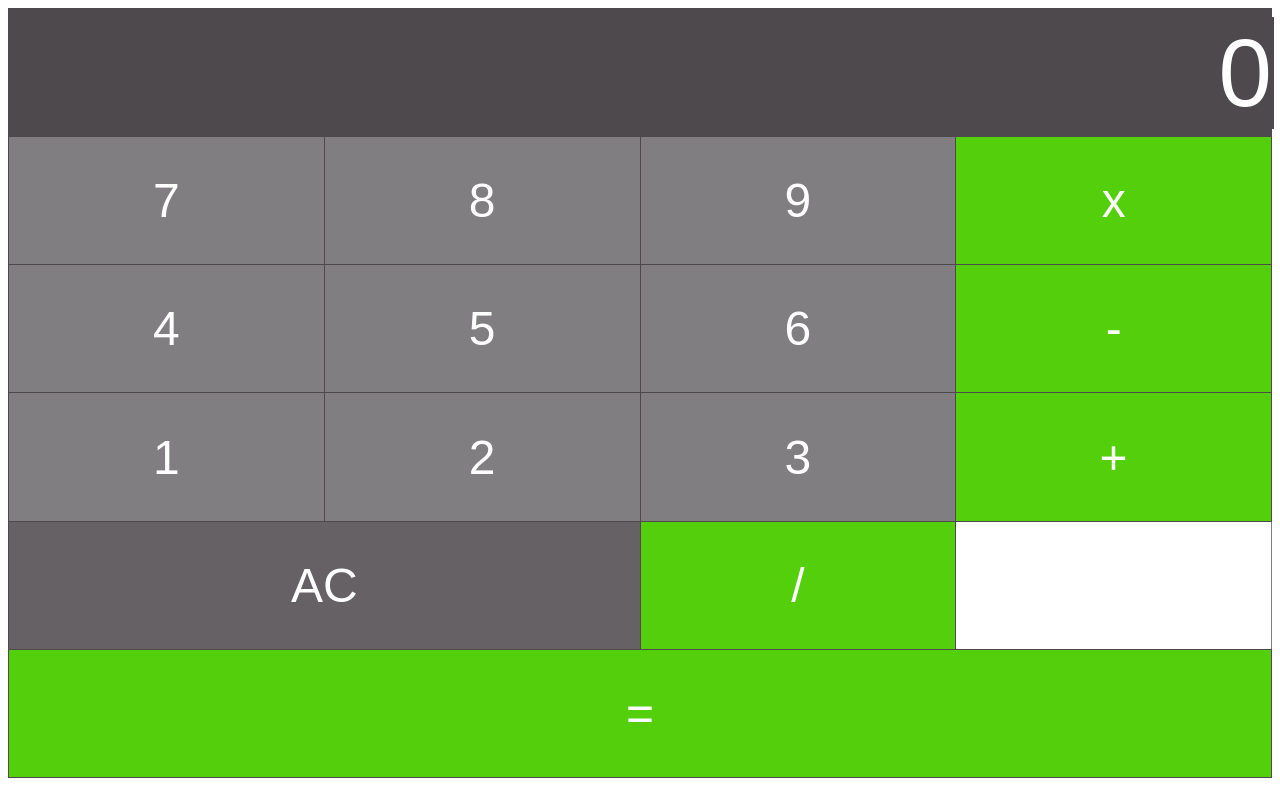
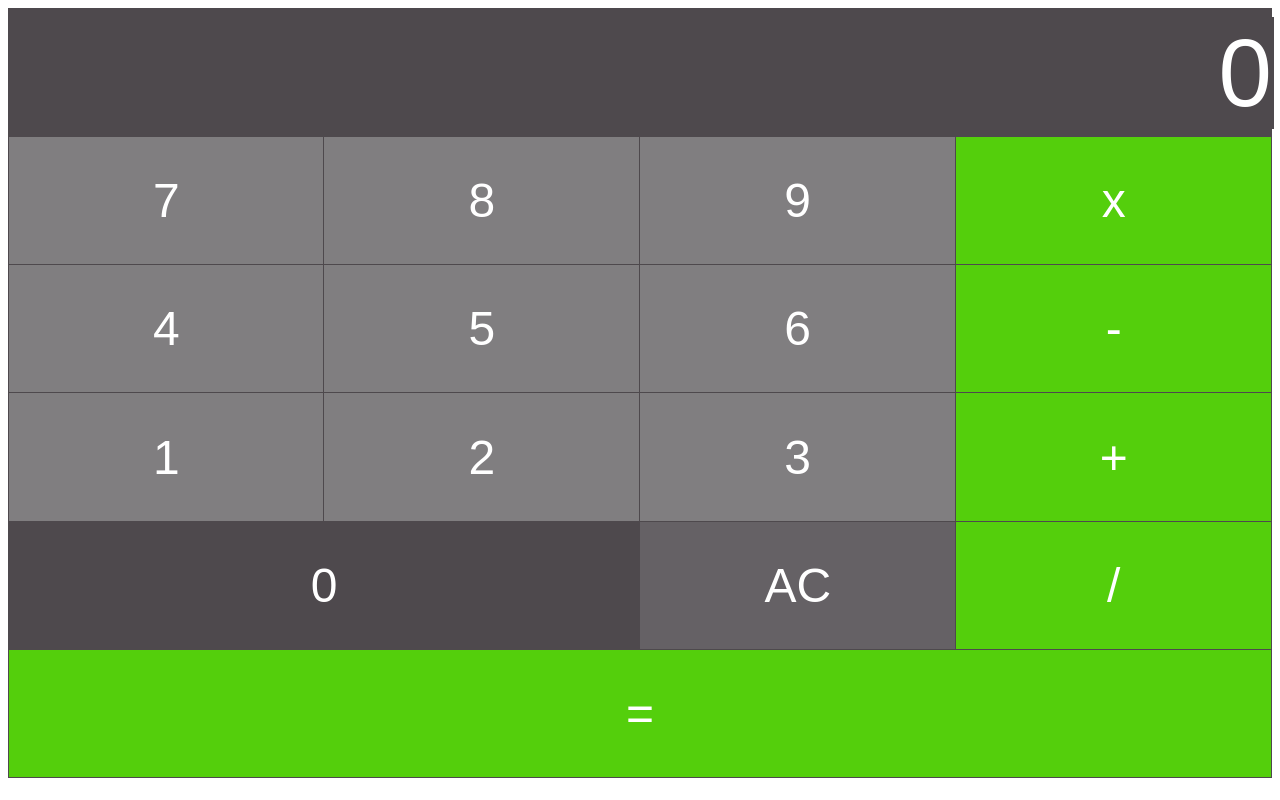
Before and after one commit to muhammedf-ITvarsity/Module-8-Assessment-2, a plain HTML site: page index.html in a window 1280 px wide. Drawn offline with Linux system fonts and the light colour scheme.

Commit message:
Update index.html

```diff
--- a/index.html
+++ b/index.html
@@ -30,7 +30,7 @@
                 <td class="operatorButton" onclick="operatorBtnPressed('+')">+</td>
             </tr>
             <tr>
-                <td colspan="2" onclick="digitBtnPressed(0)>0</td>
+                <td colspan="2" onclick="digitBtnPressed(0)">0</td>
 
                 <td class="ACButton" onclick="btnACPressed()">AC</td>
                 <td class="operatorButton" onclick="operatorBtnPressed('/')">/</td>
```
